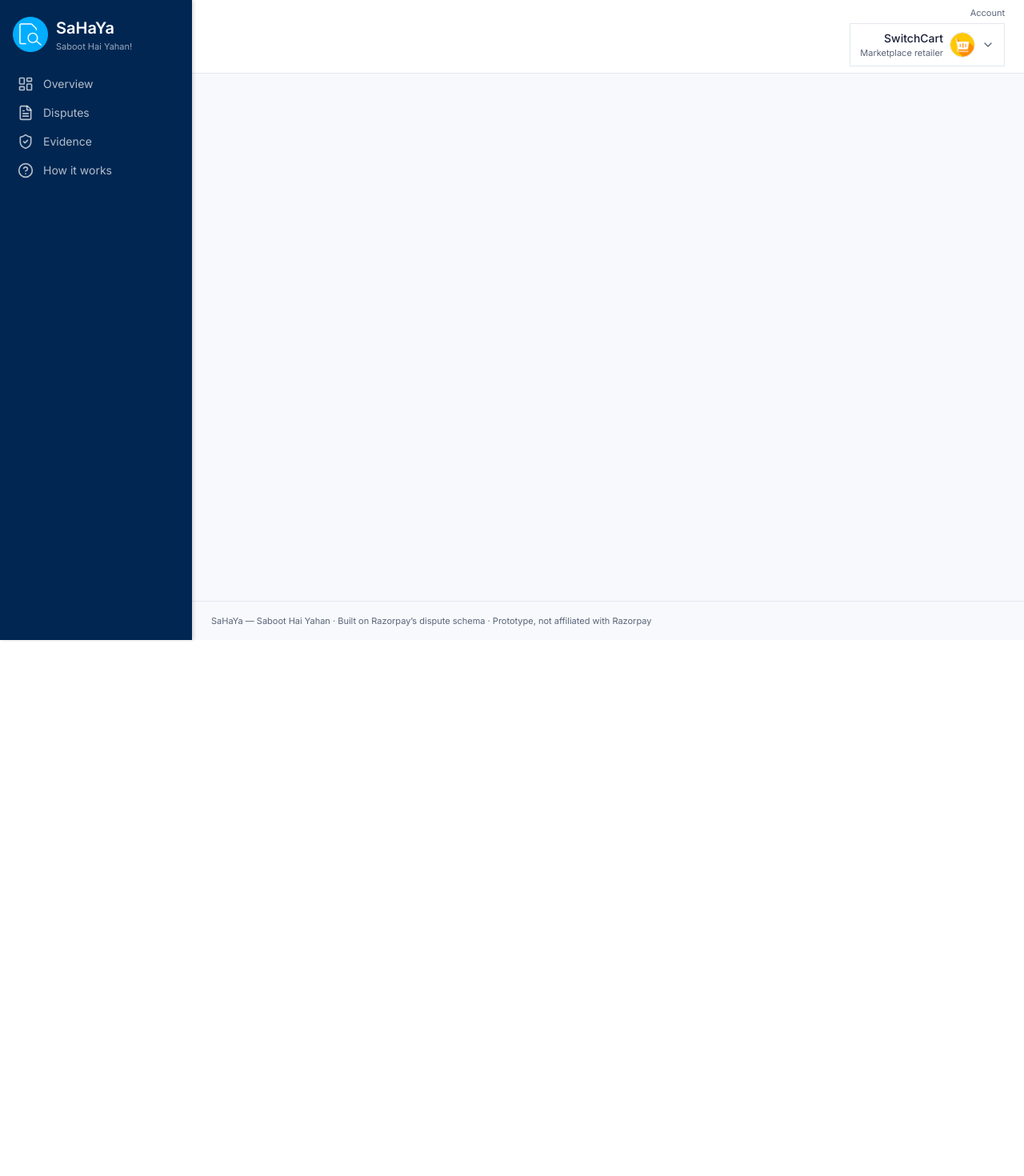
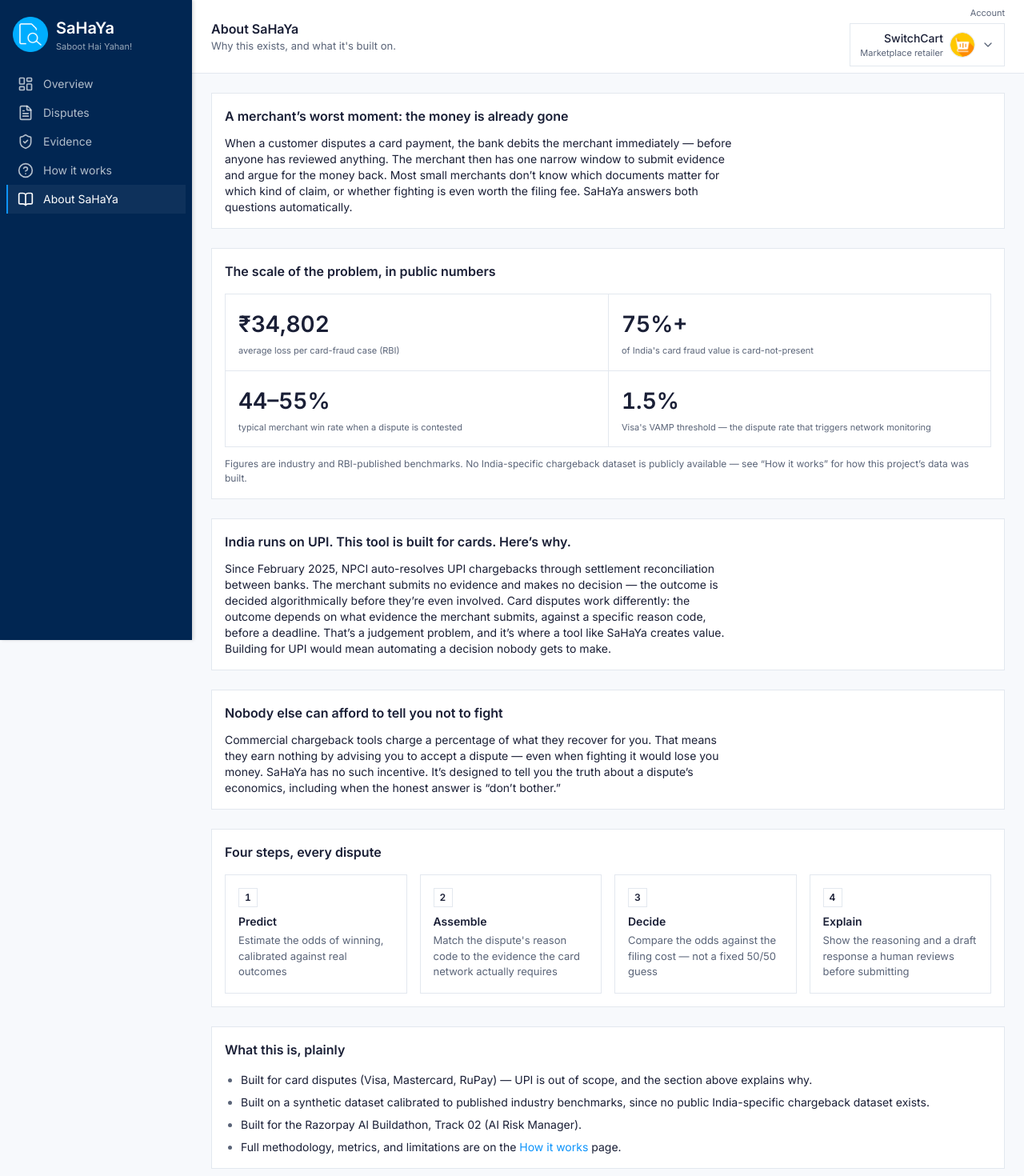
Before and after one commit to Lilekha/sahaya_dispute_evidence_responder_razorpay_buildathon, a React (Vite) app in the folder app/: page /about in a window 1280 px wide. Shown: the top 1470 px of the page at 80% size. Before the commit the page ends 800 px from the top, so only its background shows below. Built offline with nearby package versions, Linux system fonts and the light colour scheme.

Commit message:
about sahaya section

```diff
--- a/app/src/App.jsx
+++ b/app/src/App.jsx
@@ -8,6 +8,7 @@
 import DisputeDetail from './pages/DisputeDetail'
 import Evidence from './pages/Evidence'
 import Methodology from './pages/Methodology'
+import About from './pages/About'
 
 export default function App() {
   return (
@@ -57,6 +58,7 @@
             <Route path="/disputes/:id" element={<DisputeDetail />} />
             <Route path="/evidence" element={<Evidence />} />
             <Route path="/methodology" element={<Methodology />} />
+            <Route path="/about" element={<About />} />
           </Routes>
         </main>
         <footer className="border-t border-line px-6 py-4 text-[11px] text-slate">
--- a/app/src/components/Sidebar.jsx
+++ b/app/src/components/Sidebar.jsx
@@ -1,12 +1,13 @@
 import { useState } from 'react'
 import { NavLink } from 'react-router-dom'
-import { FileText, HelpCircle, LayoutDashboard, ShieldCheck } from 'lucide-react'
+import { BookOpen, FileText, HelpCircle, LayoutDashboard, ShieldCheck } from 'lucide-react'
 
 const navItems = [
   { to: '/', label: 'Overview', icon: LayoutDashboard },
   { to: '/disputes', label: 'Disputes', icon: FileText },
   { to: '/evidence', label: 'Evidence', icon: ShieldCheck },
   { to: '/methodology', label: 'How it works', icon: HelpCircle },
+  { to: '/about', label: 'About SaHaYa', icon: BookOpen },
 ]
 
 export default function Sidebar() {
--- a/app/src/components/Topbar.jsx
+++ b/app/src/components/Topbar.jsx
@@ -41,6 +41,12 @@
       description: 'What the system measures, and how honestly it performs.',
     }
   }
+  if (pathname === '/about') {
+    return {
+      title: 'About SaHaYa',
+      description: "Why this exists, and what it's built on.",
+    }
+  }
   return null
 }
 
--- /dev/null
+++ b/app/src/pages/About.jsx
@@ -0,0 +1,142 @@
+import { Link } from 'react-router-dom'
+
+const STATS = [
+  { value: '₹34,802', caption: 'average loss per card-fraud case (RBI)' },
+  { value: '75%+', caption: "of India's card fraud value is card-not-present" },
+  { value: '44–55%', caption: 'typical merchant win rate when a dispute is contested' },
+  {
+    value: '1.5%',
+    caption: "Visa's VAMP threshold — the dispute rate that triggers network monitoring",
+  },
+]
+
+const STEPS = [
+  { title: 'Predict', body: 'Estimate the odds of winning, calibrated against real outcomes' },
+  {
+    title: 'Assemble',
+    body: "Match the dispute's reason code to the evidence the card network actually requires",
+  },
+  { title: 'Decide', body: 'Compare the odds against the filing cost — not a fixed 50/50 guess' },
+  {
+    title: 'Explain',
+    body: 'Show the reasoning and a draft response a human reviews before submitting',
+  },
+]
+
+function StatBlock({ value, caption, index }) {
+  const rightCol = index % 2 === 1
+  const bottomRow = index >= 2
+  return (
+    <div
+      className={`p-3 sm:p-4 ${rightCol ? 'border-l border-line' : ''} ${
+        bottomRow ? 'border-t border-line' : ''
+      }`}
+    >
+      <div className="num text-[20px] font-semibold text-ink sm:text-[28px]">{value}</div>
+      <div className="mt-1 text-[11px] text-slate">{caption}</div>
+    </div>
+  )
+}
+
+export default function About() {
+  return (
+    <div className="flex flex-col gap-6">
+      <div className="border border-line bg-surface p-4">
+        <h2 className="text-base font-semibold text-ink">
+          A merchant&rsquo;s worst moment: the money is already gone
+        </h2>
+        <p className="mt-3 max-w-[640px] text-sm text-ink">
+          When a customer disputes a card payment, the bank debits the merchant immediately —
+          before anyone has reviewed anything. The merchant then has one narrow window to submit
+          evidence and argue for the money back. Most small merchants don&rsquo;t know which
+          documents matter for which kind of claim, or whether fighting is even worth the filing
+          fee. SaHaYa answers both questions automatically.
+        </p>
+      </div>
+
+      <div className="border border-line bg-surface p-4">
+        <h2 className="text-base font-semibold text-ink">
+          The scale of the problem, in public numbers
+        </h2>
+        <div className="mt-4 grid grid-cols-2 border border-line">
+          {STATS.map((s, i) => (
+            <StatBlock key={s.caption} index={i} value={s.value} caption={s.caption} />
+          ))}
+        </div>
+        <p className="mt-3 text-[12px] text-slate">
+          Figures are industry and RBI-published benchmarks. No India-specific chargeback dataset
+          is publicly available — see &ldquo;How it works&rdquo; for how this project&rsquo;s data
+          was built.
+        </p>
+      </div>
+
+      <div className="border border-line bg-surface p-4">
+        <h2 className="text-base font-semibold text-ink">
+          India runs on UPI. This tool is built for cards. Here&rsquo;s why.
+        </h2>
+        <p className="mt-3 max-w-[640px] text-sm text-ink">
+          Since February 2025, NPCI auto-resolves UPI chargebacks through settlement
+          reconciliation between banks. The merchant submits no evidence and makes no decision —
+          the outcome is decided algorithmically before they&rsquo;re even involved. Card disputes
+          work differently: the outcome depends on what evidence the merchant submits, against a
+          specific reason code, before a deadline. That&rsquo;s a judgement problem, and it&rsquo;s
+          where a tool like SaHaYa creates value. Building for UPI would mean automating a
+          decision nobody gets to make.
+        </p>
+      </div>
+
+      <div className="border border-line bg-surface p-4">
+        <h2 className="text-base font-semibold text-ink">
+          Nobody else can afford to tell you not to fight
+        </h2>
+        <p className="mt-3 max-w-[640px] text-sm text-ink">
+          Commercial chargeback tools charge a percentage of what they recover for you. That means
+          they earn nothing by advising you to accept a dispute — even when fighting it would lose
+          you money. SaHaYa has no such incentive. It&rsquo;s designed to tell you the truth about
+          a dispute&rsquo;s economics, including when the honest answer is &ldquo;don&rsquo;t
+          bother.&rdquo;
+        </p>
+      </div>
+
+      <div className="border border-line bg-surface p-4">
+        <h2 className="text-base font-semibold text-ink">Four steps, every dispute</h2>
+        <div className="mt-4 grid grid-cols-1 gap-4 sm:grid-cols-2 lg:grid-cols-4">
+          {STEPS.map((step, i) => (
+            <div key={step.title} className="border border-line p-4">
+              <div className="num flex h-6 w-6 items-center justify-center border border-line text-[12px] font-semibold text-ink">
+                {i + 1}
+              </div>
+              <div className="mt-2 text-sm font-semibold text-ink">{step.title}</div>
+              <p className="mt-1 text-[13px] text-slate">{step.body}</p>
+            </div>
+          ))}
+        </div>
+      </div>
+
+      <div className="border border-line bg-surface p-4">
+        <h2 className="text-base font-semibold text-ink">What this is, plainly</h2>
+        <ul className="mt-4 flex list-disc flex-col gap-2 pl-5 text-sm text-ink marker:text-slate">
+          <li>
+            Built for card disputes (Visa, Mastercard, RuPay) — UPI is out of scope, and the
+            section above explains why.
+          </li>
+          <li>
+            Built on a synthetic dataset calibrated to published industry benchmarks, since no
+            public India-specific chargeback dataset exists.
+          </li>
+          <li>Built for the Razorpay AI Buildathon, Track 02 (AI Risk Manager).</li>
+          <li>
+            Full methodology, metrics, and limitations are on the{' '}
+            <Link
+              to="/methodology"
+              className="text-dodger underline-offset-2 hover:underline focus-visible:outline-none focus-visible:ring-2 focus-visible:ring-dodger"
+            >
+              How it works
+            </Link>{' '}
+            page.
+          </li>
+        </ul>
+      </div>
+    </div>
+  )
+}
```
Also changed, not shown: 2 other files (tests, documents, lock files or other folders).
